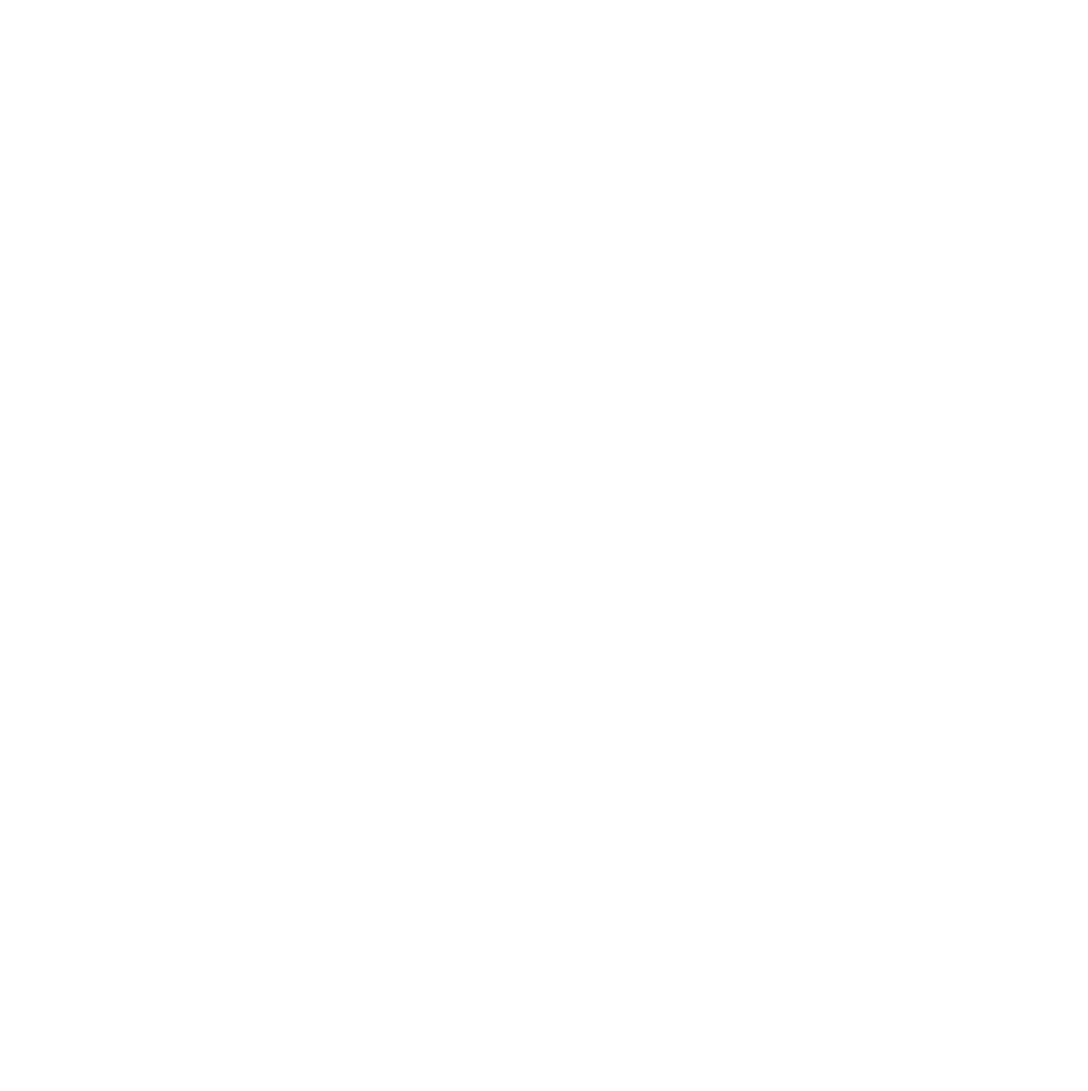
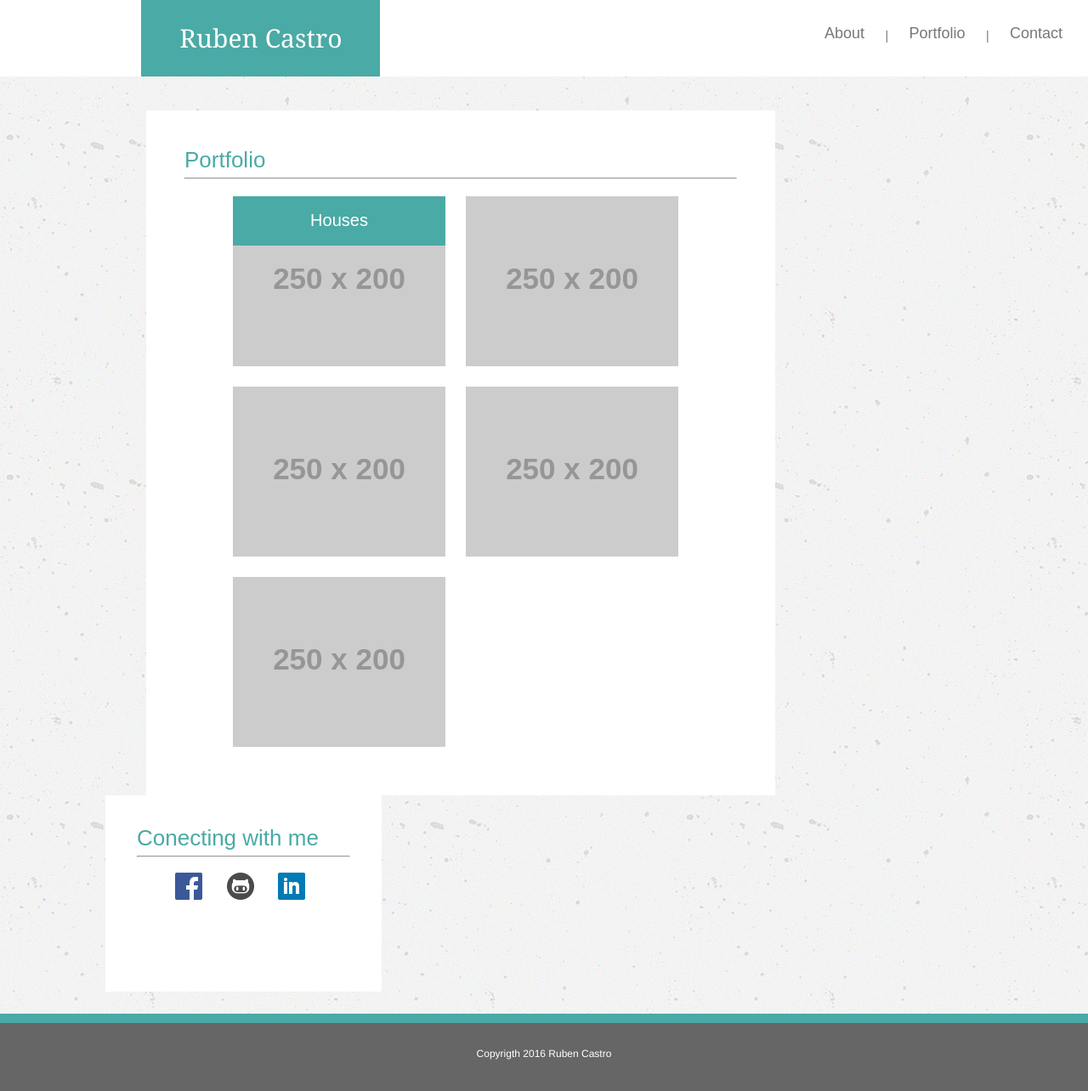
Before and after one commit to Rubenjose2/Basic-Portfolio, a plain HTML site: page portfolio.html in a window 1280 px wide. Shown: the whole page at 85% size. Before the commit the page ends 800 px from the top, so only its background shows below. Drawn offline with Linux system fonts and the light colour scheme; placeholder pictures from the web are drawn by us.

Commit message:
4rd update

```diff
--- a/assets/style.css
+++ b/assets/style.css
@@ -24,10 +24,9 @@ body{
     padding: 30px;
 }
 #menu{
-    margin-left: 40%;
     padding: 30px;
     height: 30px;
-    float: left;
+    float: right;
     color: #777777;
     font-family: arial;
     font-size: 18px;
@@ -99,5 +98,35 @@ h1{
     border: 0px;
     margin: 0px;
     padding: 4% 0% 0% 18%;
+}
+
+#portfolio_container{
+	border: 0px;
+    margin: 0px 0px 0px 11%;
+    padding: 45px;
+    background-color: white;
+    width: 650px;
+    float: left;
+}
+#picture_display{
+display: flex;
+    flex-wrap: wrap;
+    justify-content: flex-start;
+    margin: 0px 0px 0px 45px;
+}
+.picturebox{
+	margin: 12px;
+	position: relative;
+}
+.tag{
+	position: absolute;
+    width: 214px;
+    height: 22px;
+    background-color: #4aaaa5;
+    font-family: arial;
+    color: white;
+    padding: 18px;
+    font-size: 20px;
+    text-align: center;
 
 }
--- a/portfolio.html
+++ b/portfolio.html
@@ -0,0 +1,62 @@
+<!DOCTYPE html>
+<html lang="en">
+<head>
+	<meta charset="utf-8">
+
+	<title>Basic Portfolio Ruben Castro</title>
+	<link rel="stylesheet" type="text/css" href="assets/reset.css">
+	<link rel="stylesheet" type="text/css" href="assets/style.css">
+</head>
+<body>
+<!--Division containing the Header-->
+<section id="header">
+	<div id="portfolio_name">
+	<h2>Ruben Castro</h2>
+	</div>
+
+	<div id="menu">
+		<a href="index.html">About</a>
+		<p>|</p>
+		<a href="portfolio.html">Portfolio</a>
+		<p>|</p>
+		<a href="contact.html">Contact</a>
+	</div>
+</section>
+
+<div class="main_section">
+
+	<div id="portfolio_container">
+	<h1>Portfolio</h1>
+	<hr>
+		<div id="picture_display">
+
+		<img class="picturebox" src="http://via.placeholder.com/250x200" width="250" height="200" alt="image1">
+		<div class="picturebox tag">Houses</div>
+		<img class="picturebox" src="http://via.placeholder.com/250x200" width="250" height="200" alt="image2">
+		<img class="picturebox" src="http://via.placeholder.com/250x200" width="250" height="200" alt="image3">
+		<img class="picturebox" src="http://via.placeholder.com/250x200" width="250" height="200" alt="image4">
+		<img class="picturebox" src="http://via.placeholder.com/250x200" width="250" height="200" alt="image5">
+
+		</div>
+
+	</div>
+
+<!--connecting with me section-->
+	<div id="contact">
+	<h1>Conecting with me</h1>
+	<hr>
+	<!--Contaner social icons-->
+	<section id="icons_section">
+		<a href="https://www.facebook.com/ruben.castro.wagner"><img src="assets/facebook.png"></a>
+		<a href="https://github.com/Rubenjose2"><img src="assets/github.png"></a>
+		<a href="https://www.linkedin.com/in/ruben-castro-838a8a2a/"><img src="assets/linkin.png"></a>
+	</section>
+
+	</div>
+</div>
+<!--Footer-->
+<div id="Footer">
+Copyrigth 2016 Ruben Castro
+</div>
+</body>
+</html>
```
Also changed, not shown: index.html (+1 -0 lines).
